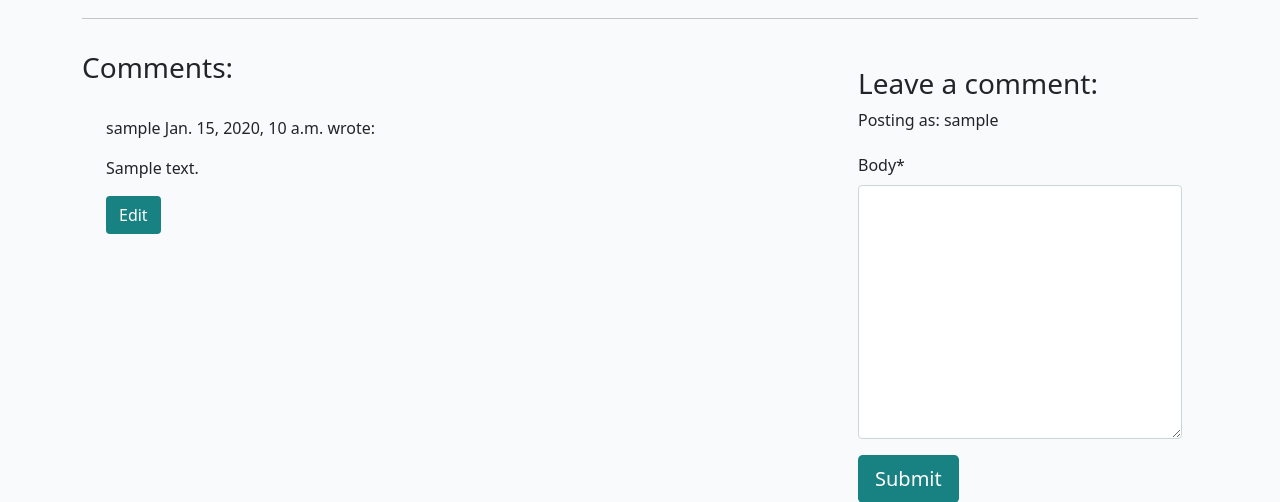
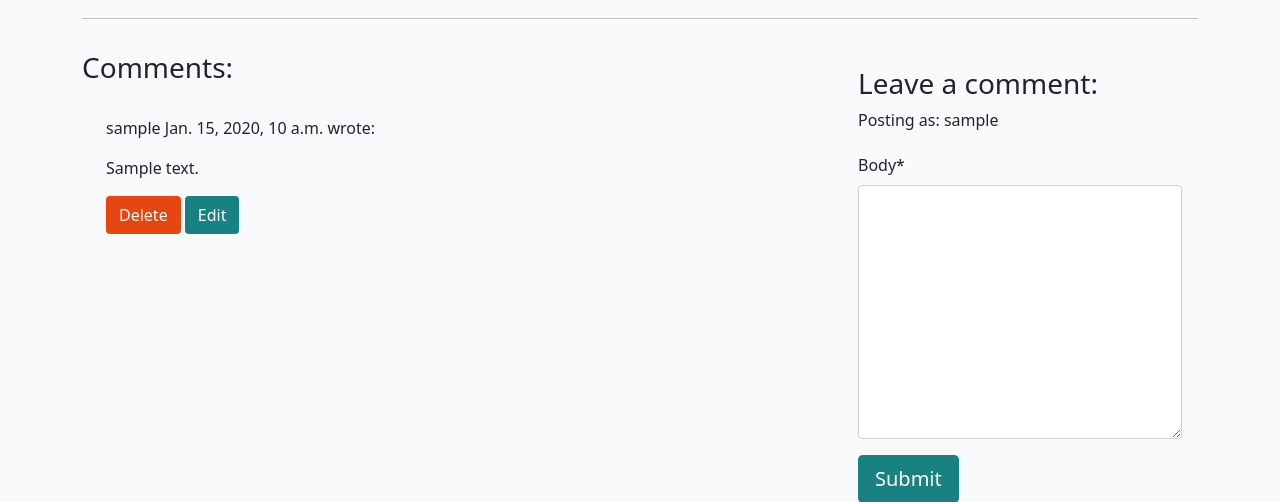
Before and after one commit to md-ash-dot/newstok, a Django app: a page that uses news/templates/news/article_detail.html in a window 1280 px wide. Shown: the part 514-1016 px from the top of the page. Run offline with Django 4.2, Linux system fonts and the light colour scheme; a user stored in the database is signed in; tables that the repository leaves empty hold one stand-in row (values such as "Sample post"); parts of the project's set-up code (start-up, migrations or seed data) failed here and were passed over; some libraries are stand-ins or nearby versions.

Commit message:
added comment delete CRUD

```diff
--- a/news/templates/news/article_detail.html
+++ b/news/templates/news/article_detail.html
@@ -66,6 +66,7 @@
           <p class="approval">This comment is awaiting approval</p>
           {% endif %}
           {% if user.is_authenticated and comment.author == user %}
+          <button class="btn btn-delete" comment_id="{{ comment.id }}">Delete</button>
           <button class="btn btn-edit" comment_id="{{ comment.id }}">Edit</button>
           {% endif %}
         </div>
@@ -94,6 +95,31 @@
   </div>
 </div>
 
+<!-- Delete confirmation modal -->
+<div class="modal fade" id="deleteModal" tabindex="-1"
+  aria-labelledby="deleteModalLabel" aria-hidden="true">
+  <div class="modal-dialog">
+    <div class="modal-content">
+      <div class="modal-header">
+        <h5 class="modal-title"
+          id="deleteModalLabel">Delete comment?</h5>
+        <button type="button" class="btn-close"
+          data-bs-dismiss="modal" aria-label="Close"></button>
+      </div>
+      <div class="modal-body">
+        Are you sure you want to delete your comment?
+        This action cannot be undone.
+      </div>
+      <div class="modal-footer">
+        <button type="button" class="btn btn-secondary"
+          data-bs-dismiss="modal">Close</button>
+        <a id="deleteConfirm" href="#" class="btn
+          btn-danger">Delete</a>
+      </div>
+    </div>
+  </div>
+</div>
+
 {% endblock content %}
 
 {% block extras %}
--- a/news/urls.py
+++ b/news/urls.py
@@ -6,4 +6,6 @@ urlpatterns = [
     path('<slug:slug>/', views.article_detail, name='article_detail'),
     path('<slug:slug>/edit_comment/<int:comment_id>',
          views.comment_edit, name='comment_edit'),
+    path('<slug:slug>/delete_comment/<int:comment_id>',
+         views.comment_delete, name='comment_delete'),
 ]
--- a/news/views.py
+++ b/news/views.py
@@ -80,3 +80,20 @@ def comment_edit(request, slug, comment_id):
             messages.add_message(request, messages.ERROR, 'Error updating comment!')
 
     return HttpResponseRedirect(reverse('article_detail', args=[slug]))
+
+
+def comment_delete(request, slug, comment_id):
+    """
+    view to delete comment
+    """
+    queryset = Article.objects.filter(status=1)
+    article = get_object_or_404(queryset, slug=slug)
+    comment = get_object_or_404(Comment, pk=comment_id)
+
+    if comment.author == request.user:
+        comment.delete()
+        messages.add_message(request, messages.SUCCESS, 'Comment deleted!')
+    else:
+        messages.add_message(request, messages.ERROR, 'You can only delete your own comments!')
+
+    return HttpResponseRedirect(reverse('article_detail', args=[slug]))
--- a/newstok/settings.py
+++ b/newstok/settings.py
@@ -29,7 +29,7 @@ TEMPLATES_DIR = os.path.join(BASE_DIR, 'templates')
 SECRET_KEY = os.environ.get("SECRET_KEY")
 
 # SECURITY WARNING: don't run with debug turned on in production!
-DEBUG = True
+DEBUG = False
 
 ALLOWED_HOSTS = ['8000-mdashdot-newstok-c5eklmly9kt.ws-eu108.gitpod.io',
                 '.herokuapp.com']
--- a/static/js/comments.js
+++ b/static/js/comments.js
@@ -2,6 +2,10 @@ const editButtons = document.getElementsByClassName("btn-edit");
 const commentText = document.getElementById("id_body");
 const commentForm = document.getElementById("commentForm");
 const submitButton = document.getElementById("submitButton");
+
+const deleteModal = new bootstrap.Modal(document.getElementById("deleteModal"));
+const deleteButtons = document.getElementsByClassName("btn-delete");
+const deleteConfirm = document.getElementById("deleteConfirm");
 
 /**
 * Initializes edit functionality for the provided edit buttons.
@@ -22,3 +26,21 @@ for (let button of editButtons) {
     commentForm.setAttribute("action", `edit_comment/${commentId}`);
   });
 }
+
+/**
+* Initializes deletion functionality for the provided delete buttons.
+*
+* For each button in the `deleteButtons` collection:
+* - Retrieves the associated comment's ID upon click.
+* - Updates the `deleteConfirm` link's href to point to the
+* deletion endpoint for the specific comment.
+* - Displays a confirmation modal (`deleteModal`) to prompt
+* the user for confirmation before deletion.
+*/
+for (let button of deleteButtons) {
+    button.addEventListener("click", (e) => {
+      let commentId = e.target.getAttribute("comment_id");
+      deleteConfirm.href = `delete_comment/${commentId}`;
+      deleteModal.show();
+    });
+  }
```
